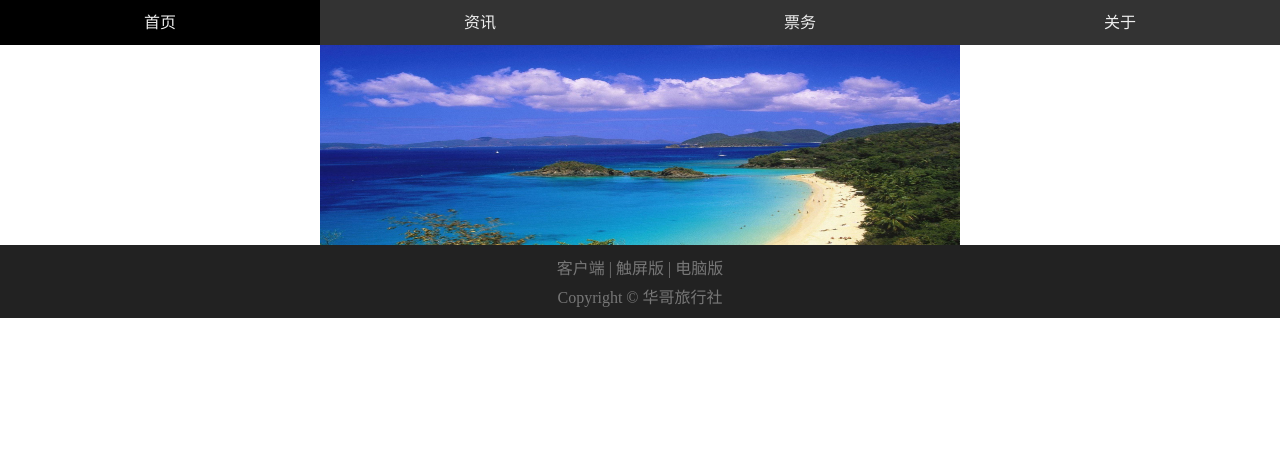
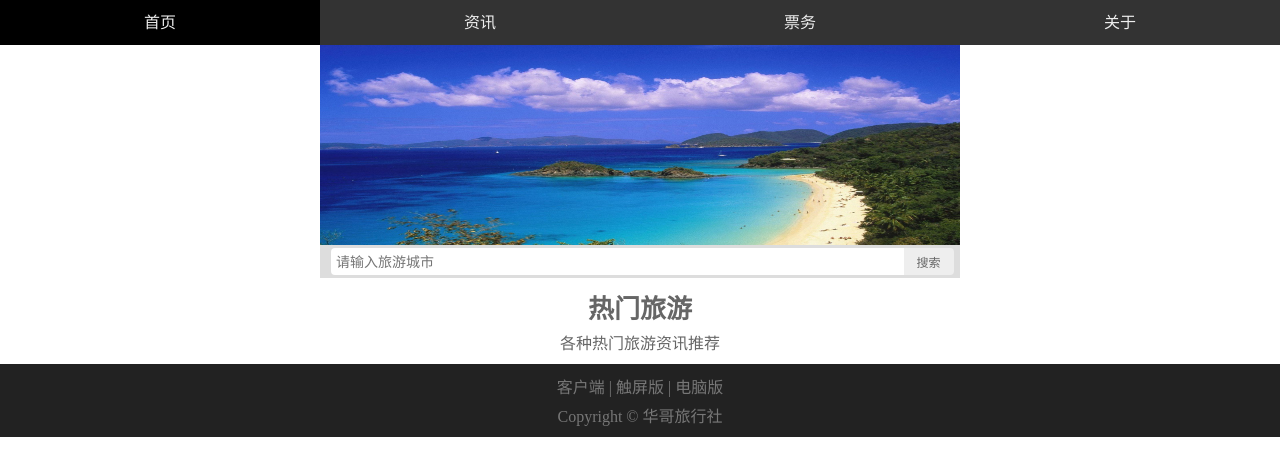
Before and after one commit to mmqhh/mmqhh.github.io, a plain HTML site: page index.html in a window 1280 px wide. Drawn offline with Linux system fonts and the light colour scheme.

Commit message:
Add search and title

```diff
--- a/index.html
+++ b/index.html
@@ -20,6 +20,14 @@
 <div class="advert">
     <img src="img/search1.jpeg" width="640px" height="200px" alt="advert">
 </div>
+<div id="search">
+    <input type="text" class="search" placeholder="请输入旅游城市">
+    <button class="button">搜索</button>
+</div>
+<div id="tour">
+    <h2>热门旅游</h2>
+    <h3>各种热门旅游资讯推荐</h3>
+</div>
 <footer id="footer">
     <div class="top">
         客户端 | 触屏版 | 电脑版
--- a/style.css
+++ b/style.css
@@ -18,6 +18,9 @@ img{    /*适配移动端的一段代码，图片自适应*/
 a{
     text-decoration: none;
     color: #eee;
+}
+div{
+    box-sizing: border-box;
 }
 .none{
     display: none;
@@ -57,3 +60,76 @@ a{
 #footer .top{
     margin-bottom: .05rem;
 }
+#search{
+    max-width: 6.4rem;
+    height: .33rem;
+    background-color: #ddd;
+    margin: 0 auto;
+    position: relative;
+    padding: .03rem 0 0 0;
+}
+#search .search{
+    width:95%;
+    height: .27rem;
+    border-radius: .04rem;
+    border: none;
+    outline: none;
+    background-color: #fff;
+    margin: 0 auto;
+    display: block;
+    font-size: .14rem;
+    padding:0 .05rem;
+}
+#search .button{
+    display: block;
+    outline:none;
+    position: absolute;
+    top: .03rem;
+    right: 1%;
+    height: .27rem;
+    color: #666666;
+    cursor: pointer;
+    border: none;
+    width:.5rem;
+    border-top-right-radius: .04rem;
+    border-bottom-right-radius: .04rem;
+    background-color: #eee;
+    font-size: .12rem;
+}
+#tour{
+    max-width: 6.4rem;
+    margin:.1rem auto 0 auto;
+}
+#tour h2{
+    text-align: center;
+    color: #666;
+    font-size:.26rem;
+}
+#tour h3{
+    text-align: center;
+    color: #666;
+    font-size:.16rem;
+    margin:.05rem 0 .1rem 0;
+    font-weight:normal;
+}
+/*媒体查询，大于480小于640*/
+@media (min-width: 480px) and (max-width: 640px) {
+    #tour h2{
+        font-size:.26rem;
+    }
+    #tour h3{
+        font-size:.16rem;
+    }
+}
+/*媒体查询，小于480*/
+@media (max-width: 480px) {
+    #tour h2{
+        font-size:.20rem;
+    }
+    #tour h3{
+        font-size:.14rem;
+    }
+    #footer{
+        font-size:.13rem;
+    }
+}
```
